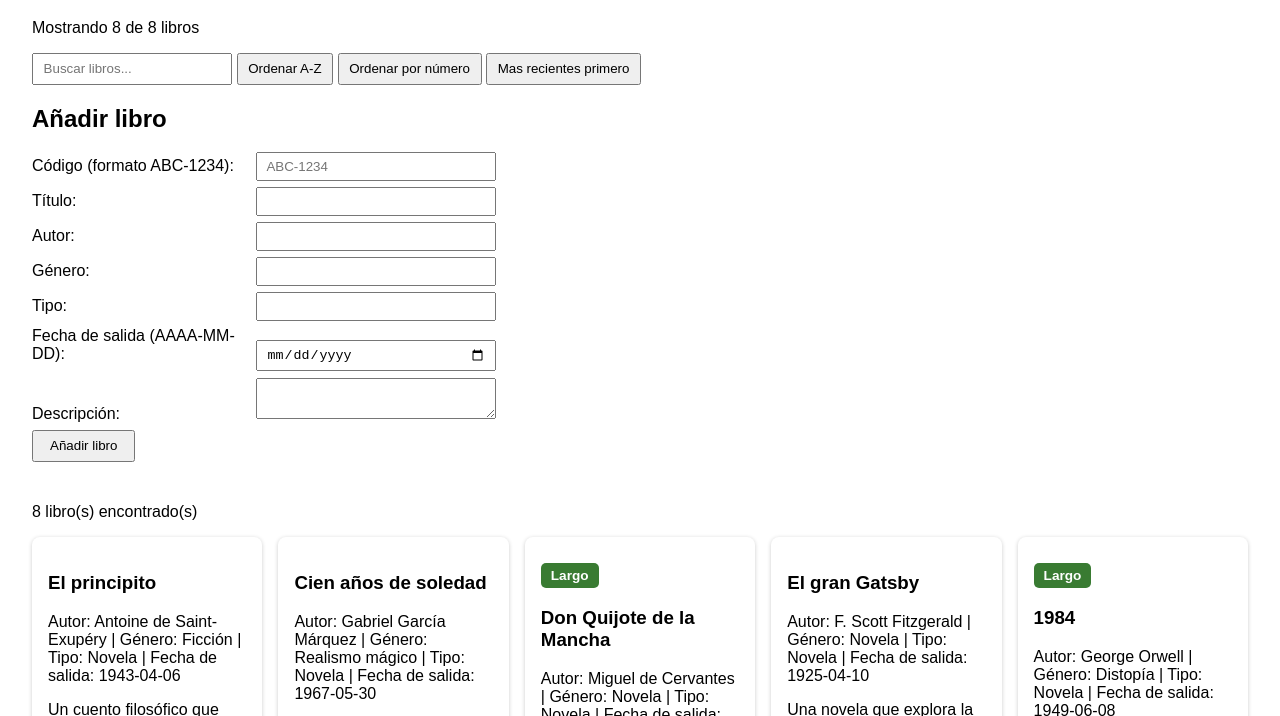
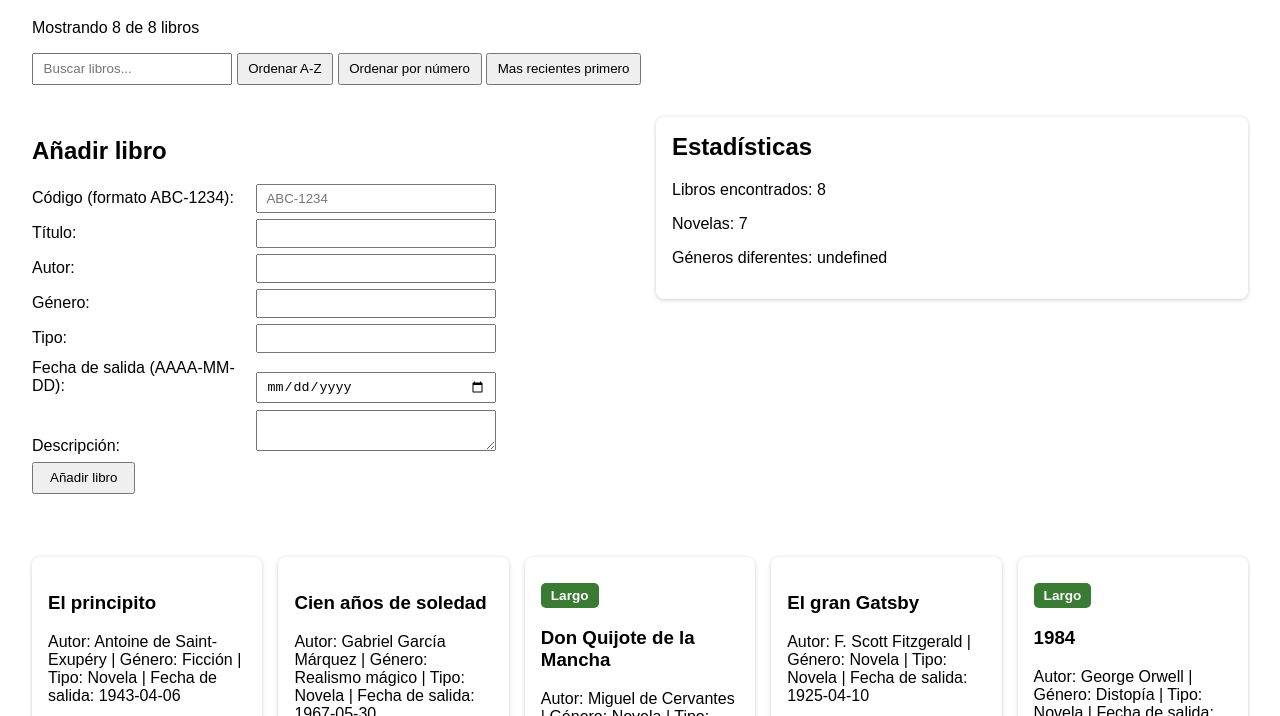
Before and after one commit to vjp-guillermoPL/Biblioteca-AM-GP, a plain HTML site: page index.html in a window 1280 px wide. Shown: the part 61-777 px from the top of the page. Drawn offline with Linux system fonts and the light colour scheme.

Commit message:
Reto 2 sesion 17 y cambio visual de estadisticas

```diff
--- a/css/estilos.css
+++ b/css/estilos.css
@@ -37,3 +37,24 @@ body { font-family: sans-serif; margin: 0 2rem;}
     font-weight: bold;
     margin-top: 10px;
 }
+
+.zona-principal {
+    display: grid;
+    grid-template-columns: minmax(0, 1fr) minmax(220px, 1fr);
+    gap: 2rem;
+    align-items: start;
+}
+
+.tarjeta-estadisticas {
+    margin-top: 1rem;
+}
+
+.tarjeta-estadisticas h2 {
+    margin-top: 0;
+}
+
+@media (max-width: 700px) {
+    .zona-principal {
+        grid-template-columns: 1fr;
+    }
+}
--- a/index.html
+++ b/index.html
@@ -1,6 +1,6 @@
-
 <!DOCTYPE html>
 <html lang="es">
+
 <head>
     <meta charset="UTF-8">
     <meta name="viewport" content="width=device-width, initial-scale=1.0">
@@ -8,6 +8,7 @@
     <link rel="stylesheet" href="./css/estilos.css">
     <script type="module" src="js/interfaz.js" defer></script>
 </head>
+
 <body>
     <header>
         <h1 id="titulo">Biblioteca-AM-GP</h1>
@@ -20,6 +21,8 @@
         <button id="ordenNumero">Ordenar por número</button>
         <button id="ordenFecha">Mas recientes primero</button>
     </section>
+
+    <div class="zona-principal">
 
         <section class="anadir">
             <h2>Añadir libro</h2>
@@ -58,7 +61,14 @@
             </form>
         </section>
 
+        <aside class="tarjeta tarjeta-estadisticas">
+            <h2>Estadísticas</h2>
+            <div id="estadisticas"></div>
+        </aside>
+    </div>
+
     <p id="estadisticas"></p>
     <main id="listado"></main>
 </body>
+
 </html>
--- a/js/biblioteca.js
+++ b/js/biblioteca.js
@@ -1,5 +1,5 @@
 import { Libro } from "./libro.js";
-import { buscarPorTexto, anadir } from "./logica.js";
+import { buscarPorTexto, AñadirLibro , estadisticas } from "./logica.js";
 
 /**
  * Clase madre es la que  guarda la colección de libros y ofrece los métodos para que trabaje con ella
@@ -47,8 +47,8 @@ export class Biblioteca {
      * @param {Libro} libro aqui se añade el libro
      * @returns {number} el id que se le ha dado al libro
      */
-    anadir(libro) {
-        return anadir(this._libros, libro);
+    AñadirLibro (libro) {
+        return AñadirLibro (this._libros, libro);
     }
 
     /**
@@ -74,4 +74,13 @@ export class Biblioteca {
     buscar(texto) {
         return buscarPorTexto(this._libros, texto);
     }
+
+    /**
+     * Calcula las estadísticas de los libros.
+     * @param {Libro[]} lista - Lista que se quiere analizar.
+     * @returns {Object} Estadísticas de los libros.
+     */
+    estadisticas(lista = this._libros) {
+        return estadisticas(lista);
+    }
 }
--- a/js/interfaz.js
+++ b/js/interfaz.js
@@ -3,8 +3,10 @@
 
 import { datosLibros } from "./datos.js";
 import { Libro } from "./libro.js";
+import { Biblioteca } from "./biblioteca.js";
 
 const libros = datosLibros.map(datos => new Libro(datos));
+const biblioteca = new Biblioteca(libros);
 
 console.log("El principito:", libros[0].esLargo(300));
 console.log("Cien años de soledad:", libros[1].esLargo(300));
@@ -63,13 +65,13 @@ function crearTarjeta(libro) {
     fecha.textContent = libro.fechaTexto;
 
     if (libro.esLargo(300)) {
-    const etiqueta = document.createElement("span");
+        const etiqueta = document.createElement("span");
 
-    etiqueta.textContent = "Largo";
+        etiqueta.textContent = "Largo";
 
-    etiqueta.classList.add("etiqueta-largo");
+        etiqueta.classList.add("etiqueta-largo");
 
-    tarjeta.append(etiqueta);
+        tarjeta.append(etiqueta);
     }
 
     if (diasDesde(libro.fechaSalida) <= DIAS_RECIENTE) {
@@ -108,8 +110,13 @@ function pintar(lista) {
         }
     }
 
-    estadisticasHTML.textContent =
-        `${lista.length} libro(s) encontrado(s)`;
+    const datosEstadisticas = estadisticas(lista);
+
+    estadisticasHTML.innerHTML = `
+    <p>Libros encontrados: ${datosEstadisticas.totalLibros}</p>
+    <p>Novelas: ${datosEstadisticas.novelas}</p>
+    <p>Géneros diferentes: ${datosEstadisticas.cantidadGeneros}</p>
+`;
 }
 
 
--- a/js/logica.js
+++ b/js/logica.js
@@ -226,31 +226,26 @@ export function EliminarLibro(coleccion, id) {
 // ==================================================
 
 export function estadisticas(lista) {
-    let novelas = 0;
-    const generos = {};
+    const paginas = lista.map((libro) => libro.paginas);
 
-    for (const libro of lista) {
-        if (libro.tipo === "Novela") {
-            novelas++;
-        }
+    const paginasTotales = paginas.reduce(
+        (suma, paginas) => suma + paginas,
+        0
+    );
 
-        if (generos[libro.genero]) {
-            generos[libro.genero]++;
-        } else {
-            generos[libro.genero] = 1;
-        }
-    }
+    const novelas = lista.filter(
+        (libro) => libro.tipo === "Novela"
+    ).length;
 
-    let cantidadGeneros = 0;
-
-    for (const genero in generos) {
-        cantidadGeneros++;
-    }
+    const mediaPaginas = lista.length > 0
+        ? paginasTotales / lista.length
+        : 0;
 
     return {
         totalLibros: lista.length,
         novelas,
-        cantidadGeneros
+        paginasTotales,
+        mediaPaginas
     };
 }
 
```
Lines whose indentation alone changed are shown as unchanged.
